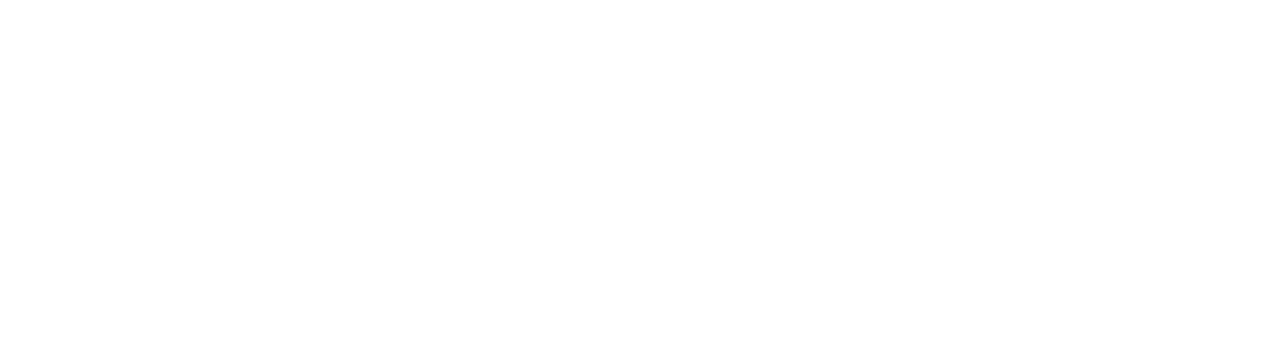
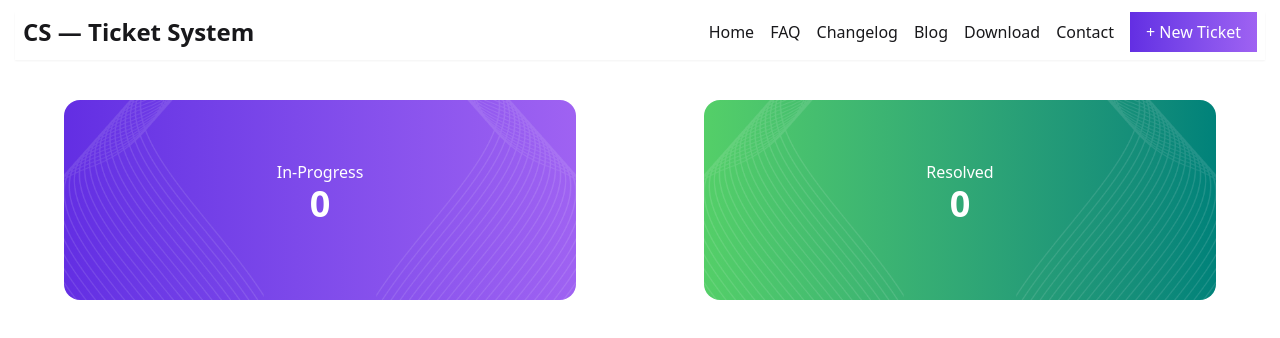
Before and after one commit to ratul-hasan00/assignment-seven, a React (Vite) app: page / in a window 1280 px wide. Shown: the top 338 px of the page. Built offline with nearby package versions, Linux system fonts and the light colour scheme.

Commit message:
second commit-added navbar and progressresolved

```diff
--- a/index.html
+++ b/index.html
@@ -4,7 +4,7 @@
     <meta charset="UTF-8" />
     <link rel="icon" type="image/svg+xml" href="/vite.svg" />
     <meta name="viewport" content="width=device-width, initial-scale=1.0" />
-    <title>assignment-seven</title>
+    <title>Customer support Zone</title>
   </head>
   <body>
     <div id="root"></div>
--- a/src/App.jsx
+++ b/src/App.jsx
@@ -1,15 +1,14 @@
-import { useState } from 'react'
-import reactLogo from './assets/react.svg'
-import viteLogo from '/vite.svg'
 import './App.css'
+import Navbar from './component/Navbar'
+import ProgressResolved from './component/ProgressResolved'
 
 function App() {
-  const [count, setCount] = useState(0)
+
 
   return (
     <>
-
-
+      <Navbar></Navbar>
+      <ProgressResolved></ProgressResolved>
     </>
   )
 }
--- /dev/null
+++ b/src/component/Navbar.jsx
@@ -0,0 +1,25 @@
+import React from 'react';
+
+const Navbar = () => {
+    return (
+        <div className='flex justify-between items-center max-w-[1250px] mx-auto mt-3 pb-2 shadow-xs px-2'>
+          <div>
+              <h1 className='text-2xl font-bold'>CS — Ticket System</h1>
+          </div>
+
+        <div className='flex items-center gap-4'>
+            <ul className='flex gap-4'>
+                <li>Home</li>
+                <li>FAQ</li>
+                <li>Changelog</li>
+                <li>Blog</li>
+                <li>Download</li>
+                <li>Contact</li>
+            </ul>
+            <button className='px-4 py-2 bg-gradient-to-r from-[#632ee3] to-[#9f62f2] text-white'>+ New Ticket</button>
+        </div>
+      </div>
+    );
+};
+
+export default Navbar;
--- /dev/null
+++ b/src/component/ProgressResolved.jsx
@@ -0,0 +1,28 @@
+import React from 'react';
+import vector_1 from '../assets/vector_1.png'
+
+const ProgressResolved = () => {
+    return (
+        <div className='flex justify-around mt-10'>
+            <div className='flex justify-between w-lg h-[200px] bg-gradient-to-r from-[#632ee3] to-[#9f62f2] rounded-2xl'>
+                <img className='w-50 h-50' src={vector_1} alt="" />
+                <div className='text-center text-white mt-15'>
+                    <h1 className=''>In-Progress</h1>
+                    <p className='text-4xl font-semibold'>0</p>
+                </div>
+                <img className='w-50 h-50 scale-x-[-1]' src={vector_1} alt="" />
+            </div>
+
+             <div className='flex justify-between w-lg h-[200px] bg-gradient-to-r from-[#54cf68] to-[#00827a] rounded-2xl'>
+                <img className='w-50 h-50' src={vector_1} alt="" />
+                <div className='text-center text-white mt-15'>
+                    <h1 className=''>Resolved</h1>
+                    <p className='text-4xl font-semibold'>0</p>
+                </div>
+                <img className='w-50 h-50 scale-x-[-1]' src={vector_1} alt="" />
+            </div>
+        </div>
+    );
+};
+
+export default ProgressResolved;
```
Also changed, not shown: src/assets/vector_1.png (renamed from src/assets/vector1.png).
